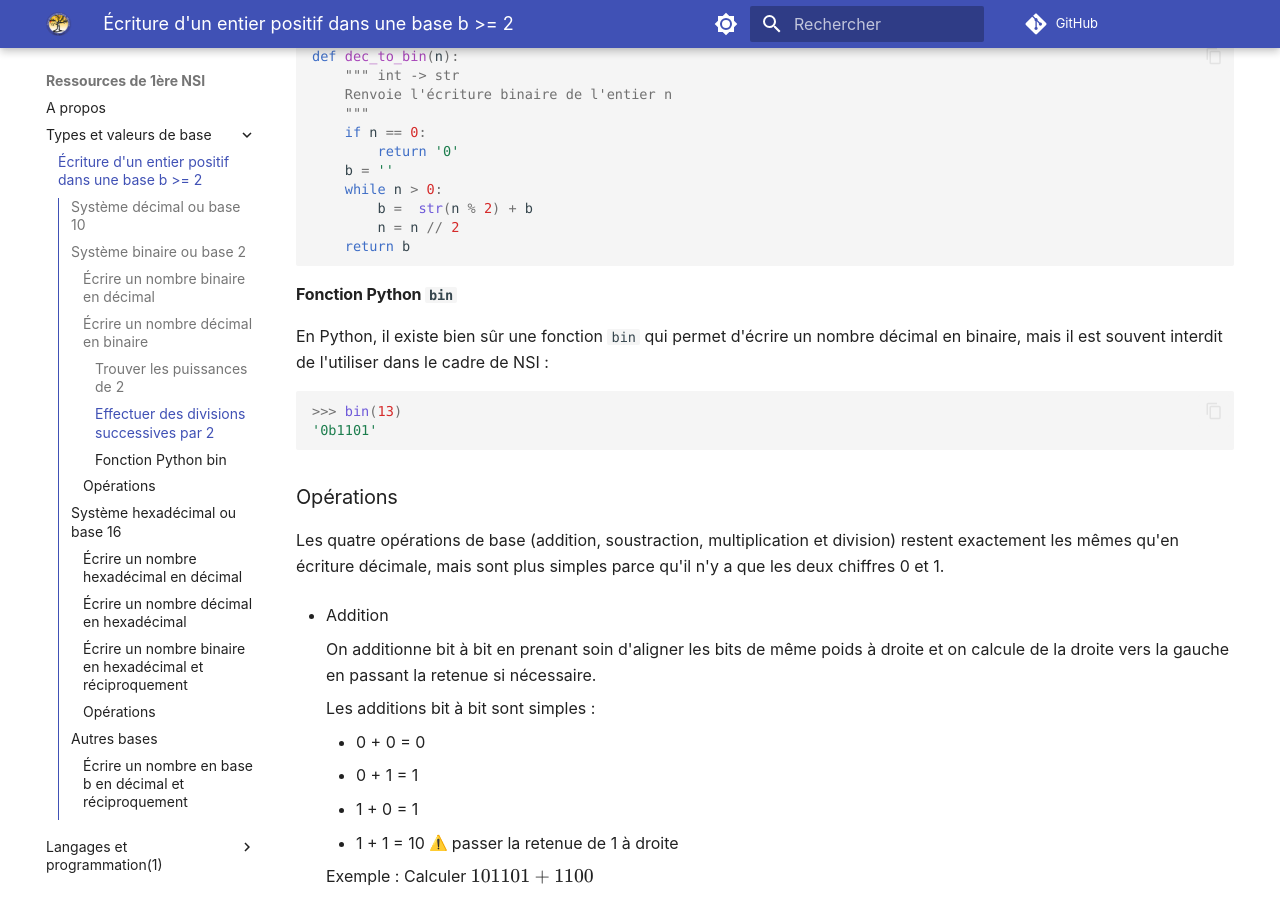
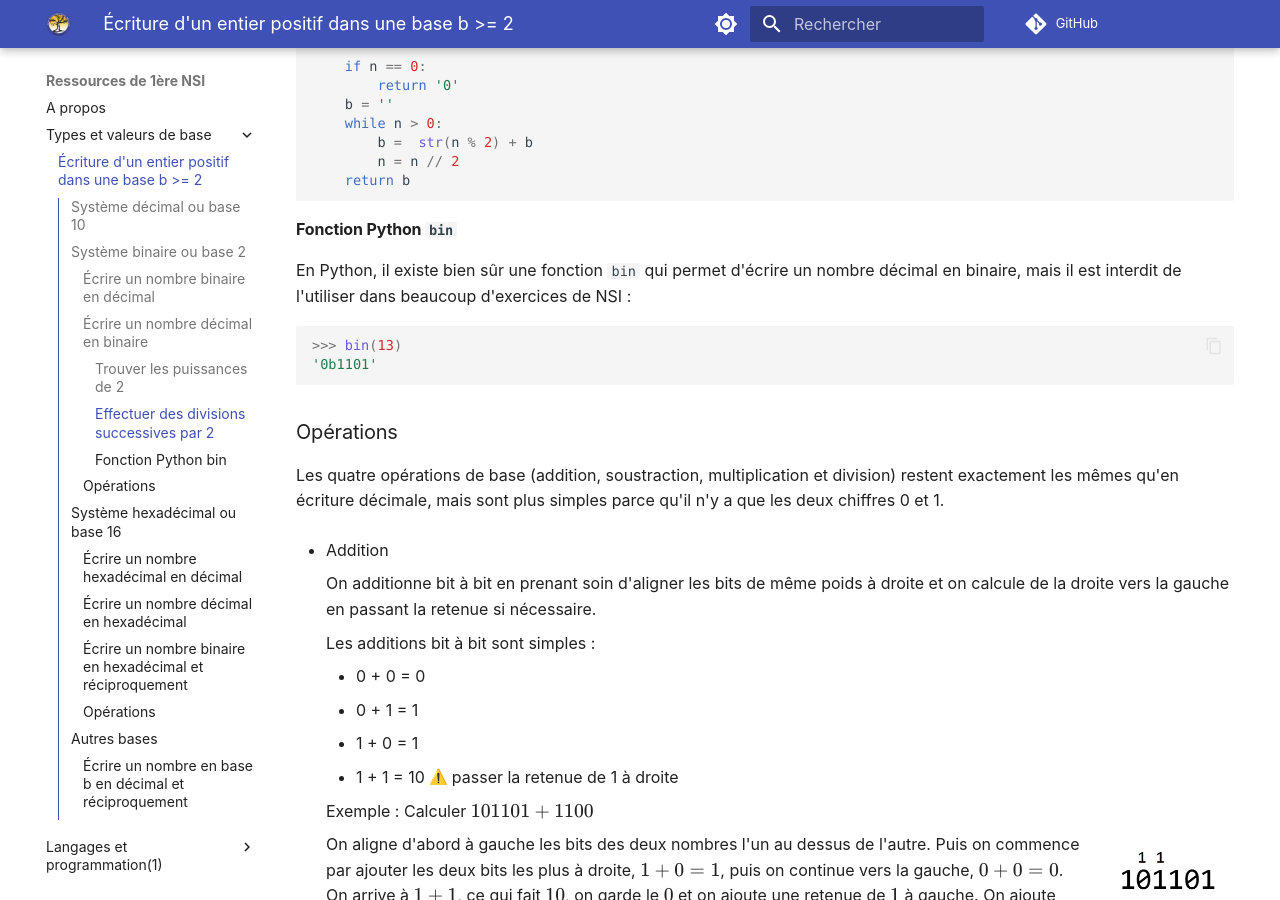
Before and after one commit to eipaca/NSI-1, an MkDocs documentation site: the page built from docs/types-et-valeurs-de-base/1-ecriture-entier-positif-en-base-b.md, in a window 1280 px wide and 900 px high, scrolled down 10682 px. Built offline with MkDocs 1.6.1 and Material for MkDocs 9.7.7, drawn with Linux system fonts in a browser that asks for light colours; emoji names are drawn with the system emoji font; comment, search, counter and statistics services are not loaded; some of the changed text lies outside the part shown.

Commit message:
Add files via upload

````diff
--- a/docs/types-et-valeurs-de-base/1-ecriture-entier-positif-en-base-b.md
+++ b/docs/types-et-valeurs-de-base/1-ecriture-entier-positif-en-base-b.md
@@ -267,7 +267,6 @@
 ```
 
 
-
 La correspondance entre la position d'un bit (`-i-1`) dans la chaîne de caractère `n` et la puissance de 2 associée (`i`) est source d'erreur. Une autre façon de programmer cette même fonction consiste à additionner les bits de gauche à droite avec des multiplications successives par 2 :
 
 ``` py
@@ -283,6 +282,7 @@
 
 ![Fonction bin_to_dec avec multiplications successives par 2](assets/1-bin-to-dec-2-light-mode.png#only-light){width=25% align=right}
 ![Fonction bin_to_dec avec multiplications successives par 2](assets/1-bin-to-dec-2-dark-mode.png#only-dark){width=25% align=right}
+
 
 
 Si `n` est une chaîne de caractères représentant un nombre de 4 bits, au final le premier bit sera bien multiplié par $2^3$, le deuxième bit par  $2^2$, le troisième par $2$ et le dernier sera rajouté tel quel à `dec` sans être multiplié.
@@ -544,7 +544,7 @@
 
 #### Fonction Python `bin`
 
-En Python, il existe bien sûr une fonction `bin` qui permet d'écrire un nombre décimal en binaire, mais il est souvent interdit de l'utiliser dans le cadre de NSI :
+En Python, il existe bien sûr une fonction `bin` qui permet d'écrire un nombre décimal en binaire, mais il est interdit de l'utiliser dans beaucoup d'exercices de NSI :
 
 ``` py
 >>> bin(13)
````
Also changed, not shown: other parts of docs/types-et-valeurs-de-base/1-ecriture-entier-positif-en-base-b.md (+1 -1 lines).
